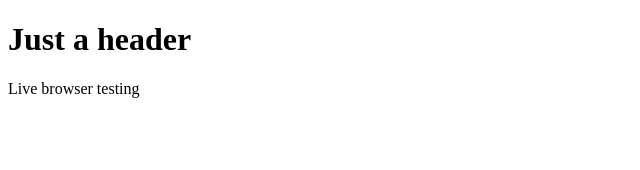
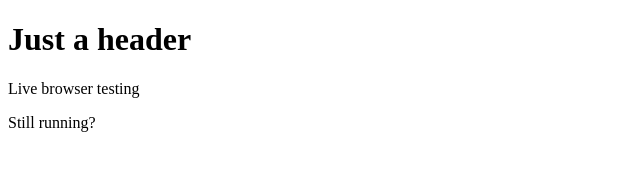
Before and after one commit to betocostadev/git-test, a website: page index.html in a window 1280 px wide. Shown: the whole page, without its empty margins (0-640 px from the left). Drawn offline with Linux system fonts and the light colour scheme.

Commit message:
third commit

```diff
--- a/index.html
+++ b/index.html
@@ -10,6 +10,7 @@
   <main>
     <h1>Just a header</h1>
     <p>Live browser testing</p>
+    <p>Still running?</p>
   </main>
 </body>
 </html>
```
